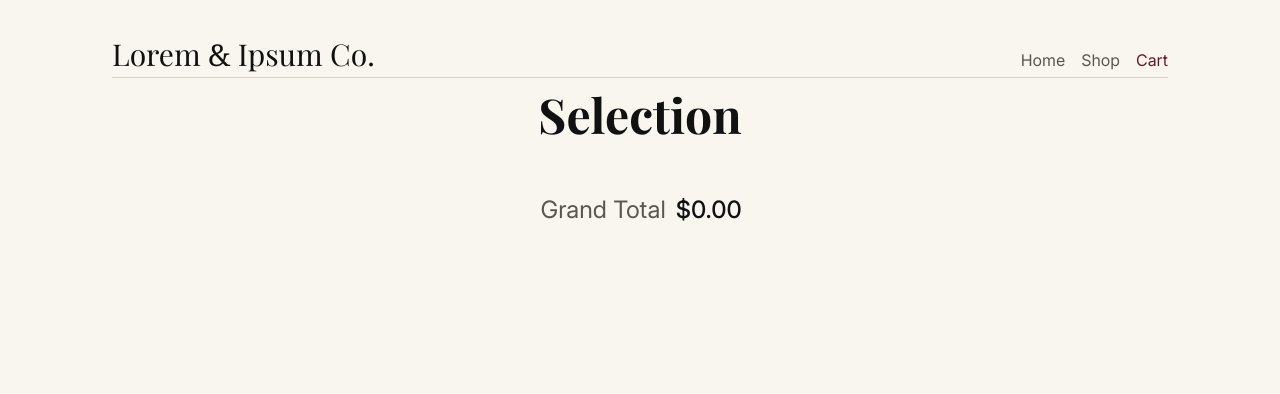
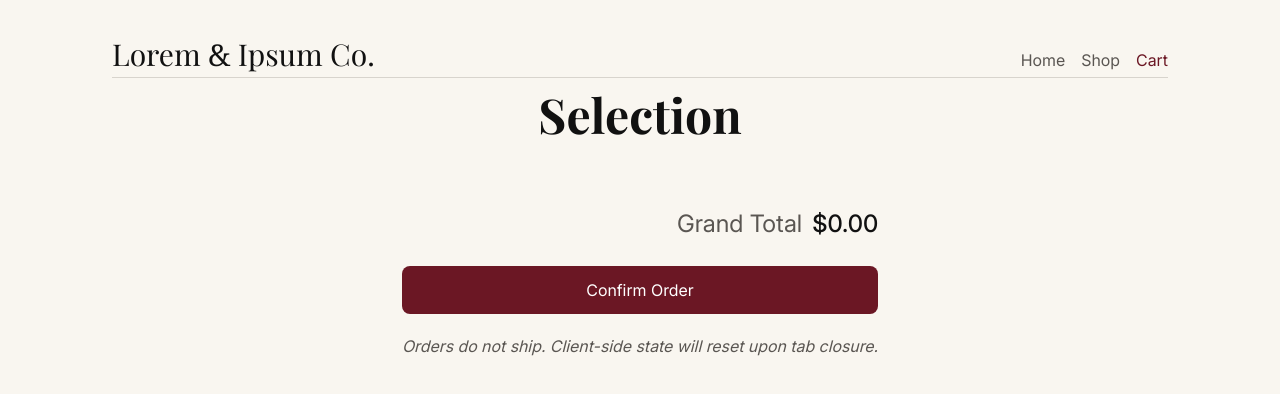
Before and after one commit to alexc2029/shopping-cart, a React (Vite) app: page /cart in a window 1280 px wide. Shown: the top 394 px of the page. Built offline with nearby package versions, Linux system fonts and the light colour scheme.

Commit message:
feat: add confirm order button and disclaimer

```diff
--- a/src/pages/Cart.jsx
+++ b/src/pages/Cart.jsx
@@ -28,7 +28,7 @@ const TotalWrapper = styled.div`
 	justify-content: flex-end;
 	gap: 10px;
 	font-size: 1.5rem;
-	margin: 10px 0;
+	margin: 1.5rem 0;
 `;
 
 const TotalLabel = styled.span`
@@ -38,6 +38,28 @@ const TotalLabel = styled.span`
 
 const TotalAmount = styled.span`
 	font-weight: 500;
+`;
+
+const ConfirmOrder = styled.button`
+	background-color: var(--color-accent);
+	border-radius: 8px;
+	color: white;
+	border: none;
+	width: 100%;
+	padding: 12px 0;
+	margin-bottom: 1.25rem;
+	cursor: pointer;
+	transition: background-color 0.2s ease;
+
+	&:hover {
+		background-color: var(--color-hover);
+	}
+`;
+
+const Disclaimer = styled.p`
+	color: var(--color-muted);
+	font-style: italic;
+	text-align: center;
 `;
 
 export default function Cart() {
@@ -73,6 +95,11 @@ export default function Cart() {
 				<TotalLabel>Grand Total</TotalLabel>
 				<TotalAmount>${totalPrice}</TotalAmount>
 			</TotalWrapper>
+			<ConfirmOrder>Confirm Order</ConfirmOrder>
+			<Disclaimer>
+				Orders do not ship. Client-side state will reset upon tab
+				closure.
+			</Disclaimer>
 		</CartLayout>
 	);
 }
```
